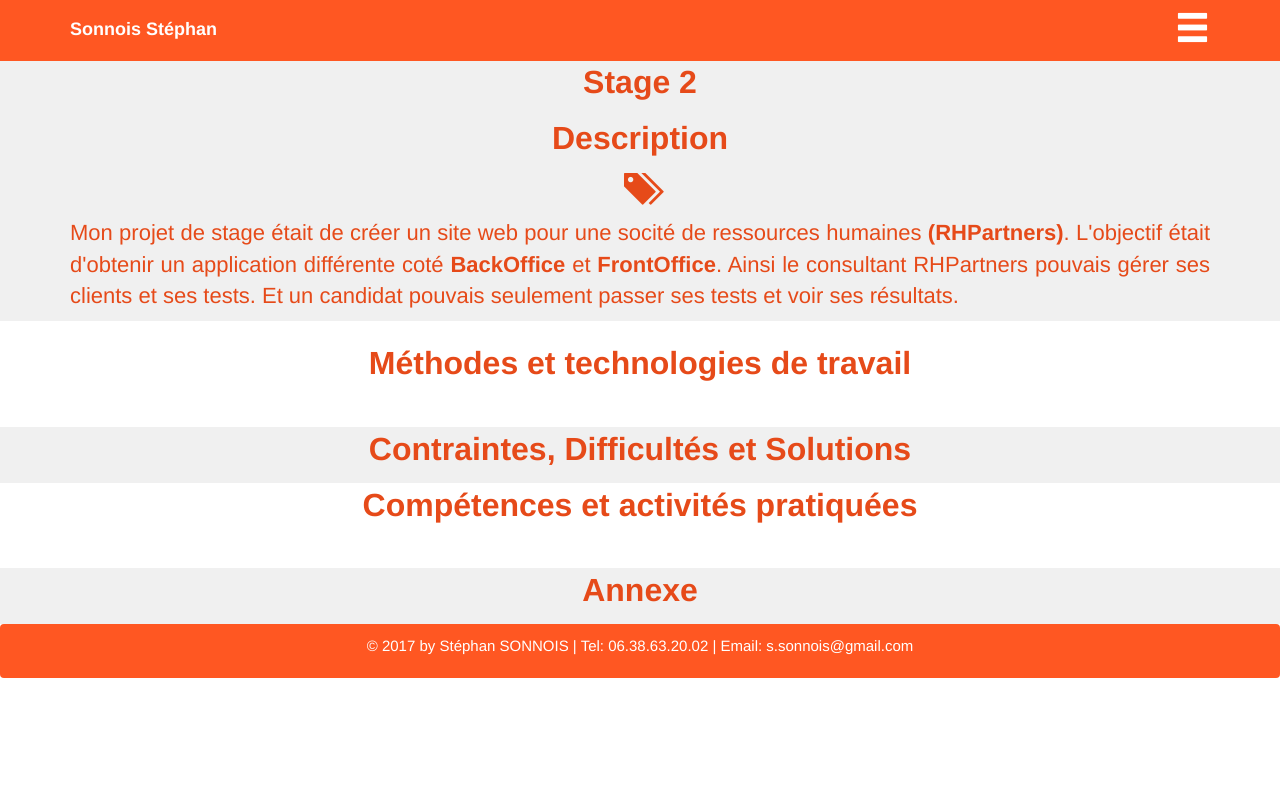
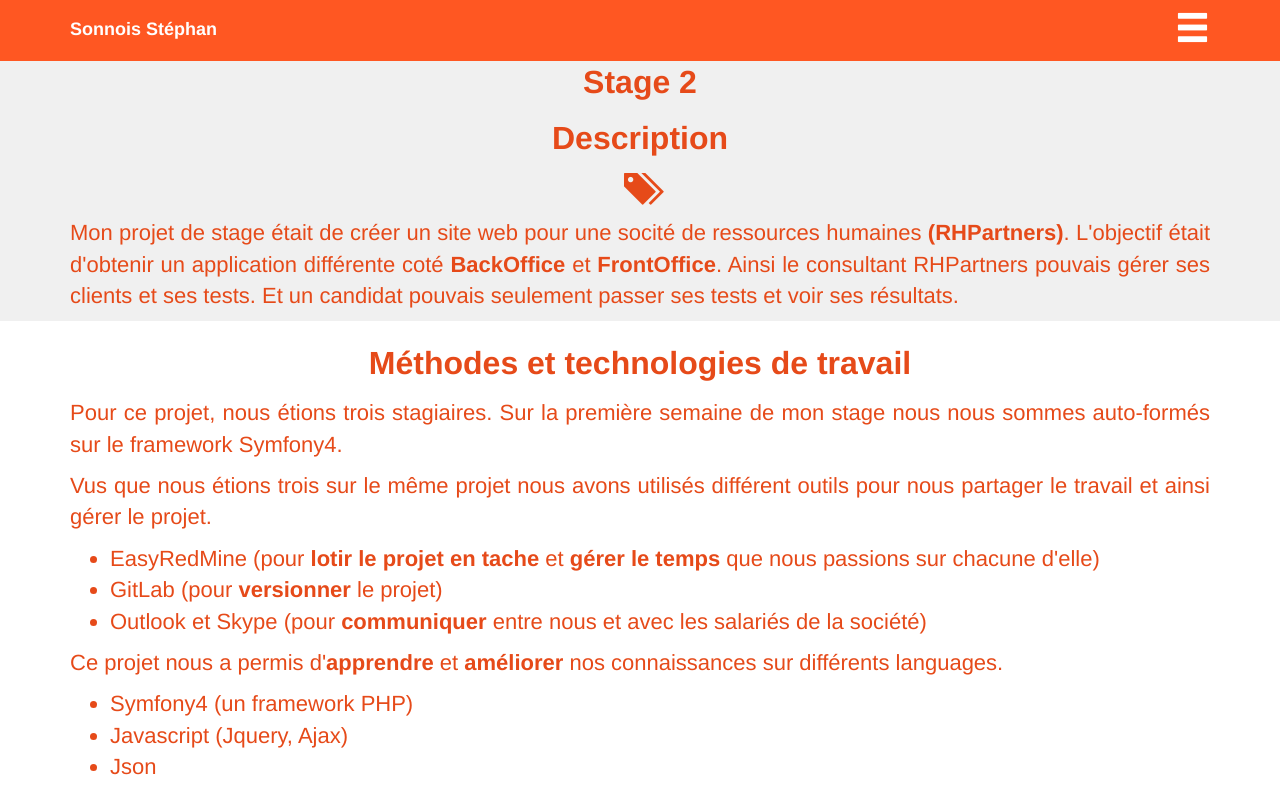
Before and after one commit to StephanSo/portfolio, a plain HTML site: page page/STAGE2/stage2Index.html in a window 1280 px wide. Shown: the top 800 px of the page. Drawn offline with Linux system fonts and the light colour scheme.

Commit message:
Ajout de donnée dans methode et techno pour Stage2

```diff
--- a/page/STAGE2/stage2Index.html
+++ b/page/STAGE2/stage2Index.html
@@ -68,9 +68,20 @@
   					<p>Méthodes et technologies de travail</p>
   				</div>
   				<div class="col-xs-12 col-sm-12 col-md-12 col-lg-12">
-
-  					</p>
-  				</div>
+					<p class="textDepres">Pour ce projet, nous étions trois stagiaires. Sur la première semaine de mon stage nous nous sommes auto-formés sur le framework Symfony4.</p>
+					<p class="textDepres">Vus que nous étions trois sur le même projet nous avons utilisés différent outils pour nous partager le travail et ainsi gérer le projet. </p>
+					<ul class="textDepres">
+						<li>EasyRedMine (pour <b>lotir le projet en tache</b> et <b>gérer le temps </b> que nous passions sur chacune d'elle)</li>
+						<li>GitLab (pour <b>versionner</b> le projet)</li>
+						<li>Outlook et Skype (pour <b>communiquer </b> entre nous et avec les salariés de la société)</li>
+					</ul>
+					<p class="textDepres">Ce projet nous a permis d'<b>apprendre</b> et <b>améliorer</b> nos connaissances sur différents languages. </p>
+					<ul class="textDepres">
+						<li>Symfony4 (un framework PHP)</li>
+						<li>Javascript (Jquery, Ajax)</li>
+						<li>Json</li>
+					</ul>
+				</div>
 
   			</div>
 
```
